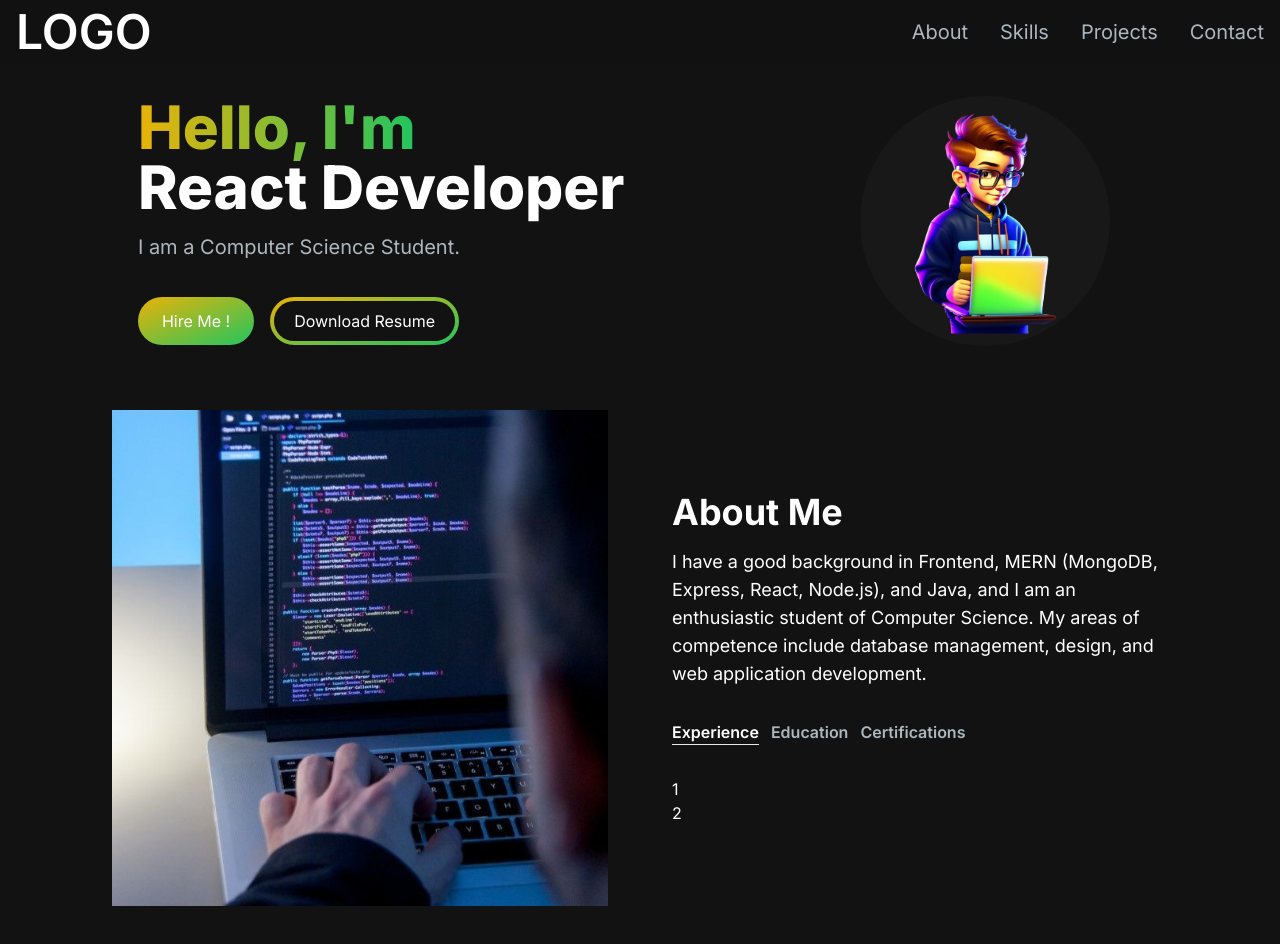
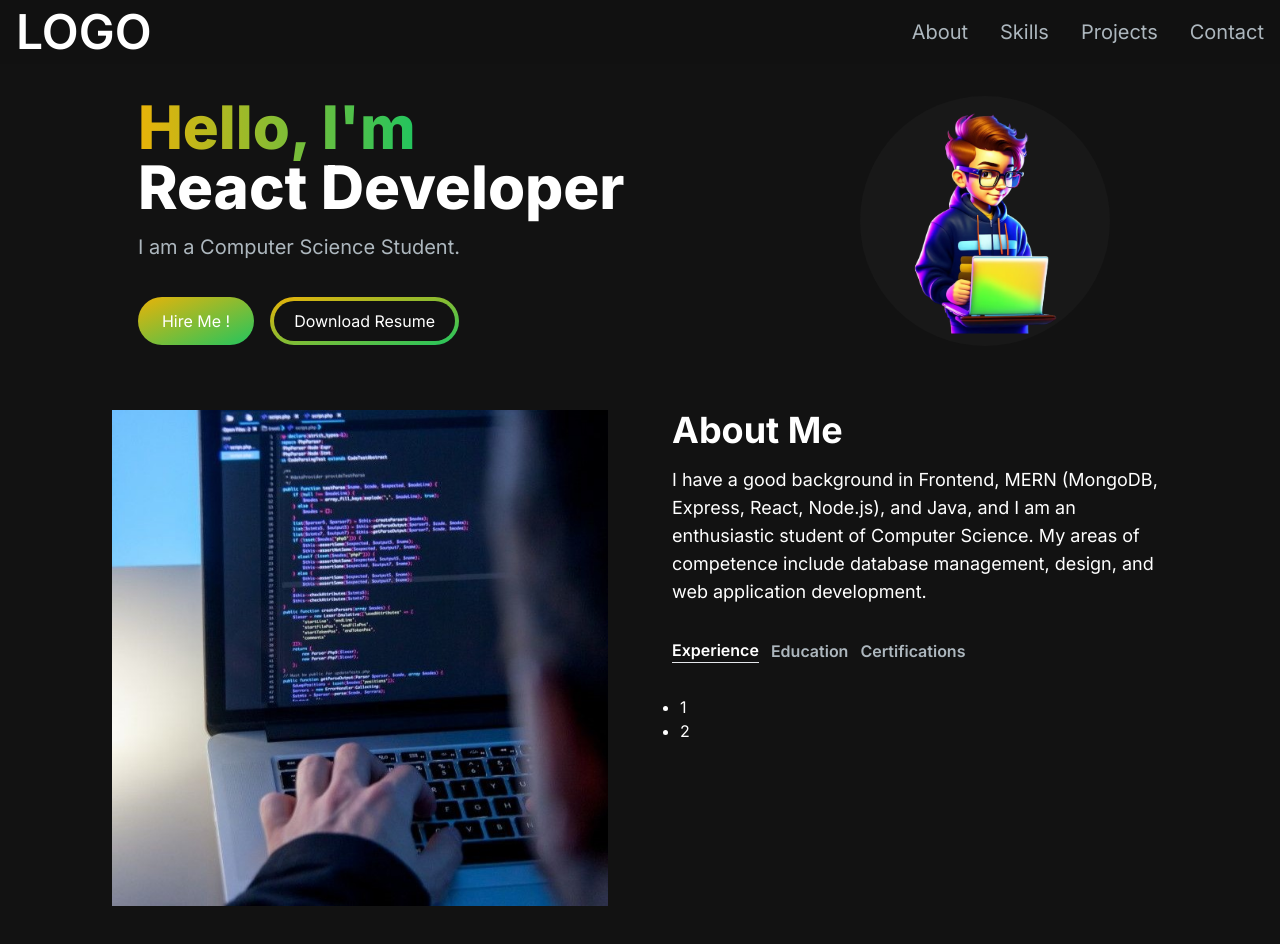
Before and after one commit to Nisar001/Portfolio_WebApp, a Next.js app: page / in a window 1280 px wide. Shown: the top 944 px of the page. Built offline with nearby package versions, Linux system fonts and the light colour scheme.

Commit message:
About section done

```diff
--- a/src/app/components/AboutSection.jsx
+++ b/src/app/components/AboutSection.jsx
@@ -8,7 +8,7 @@
     title: "Experience",
     id: "experience",
     content: (
-      <ul>
+      <ul className="list-disc pl-2">
         <li>1</li>
         <li>2</li>
       </ul>
@@ -18,7 +18,7 @@
     title: "Education",
     id: "education",
     content: (
-      <ul>
+      <ul className="list-disc pl-2">
         <li>B.Tech Computer Science & Engineering</li>
         <li>Higher Secondary School</li>
         <li>High School</li>
@@ -29,7 +29,7 @@
     title: "Certifications",
     id: "certifications",
     content: (
-      <ul>
+      <ul className="list-disc pl-2">
         <li>1</li>
         <li>2</li>
       </ul>
@@ -51,14 +51,14 @@
     <section className="text-white">
       <div className="md:grid md:grid-cols-2 gap-8 items-center py-8 px-4 xl:gap-16 sm:py-16 xl:px-16 ">
          <Image src="/images/about-image.jpg" width={500} height={500} alt="About Image"/>
-         <div>
+         <div className="mt-4 md:mt-0 text-left flex flex-col h-full">
           <h2 className="text-4xl font-bold text-white mb-4">About Me</h2>
           <p className="text-base lg:text-lg">
           I have a good background in Frontend, MERN (MongoDB, Express, React, Node.js),
           and Java, and I am an enthusiastic student of Computer Science. My areas of competence
           include database management, design, and web application development.
           </p>
-          <div className="flex flex-row mt-8">
+          <div className="flex flex-row justify-start mt-8">
             <TabButton
             selectTab={() => handleTabChange("experience")}
             active={tab==="experience"}>
```
